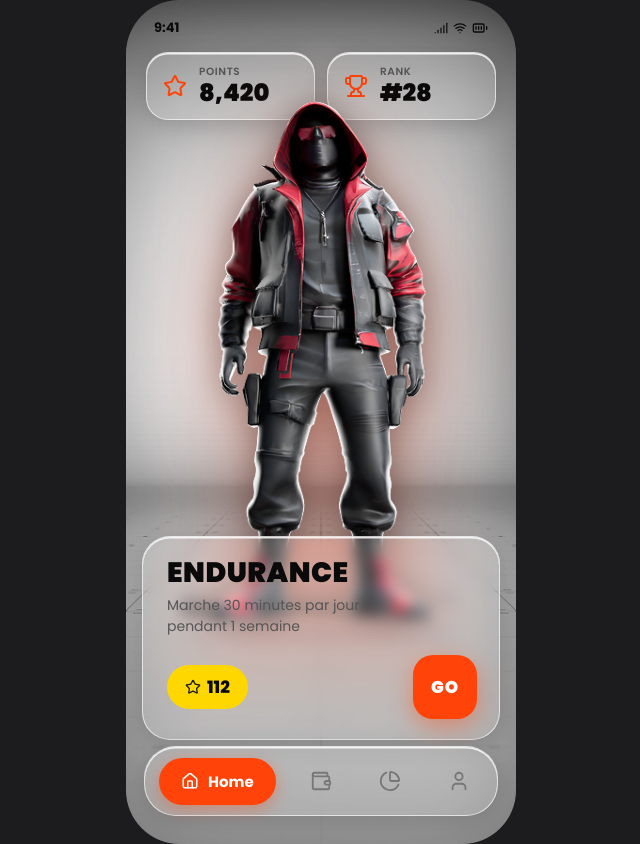
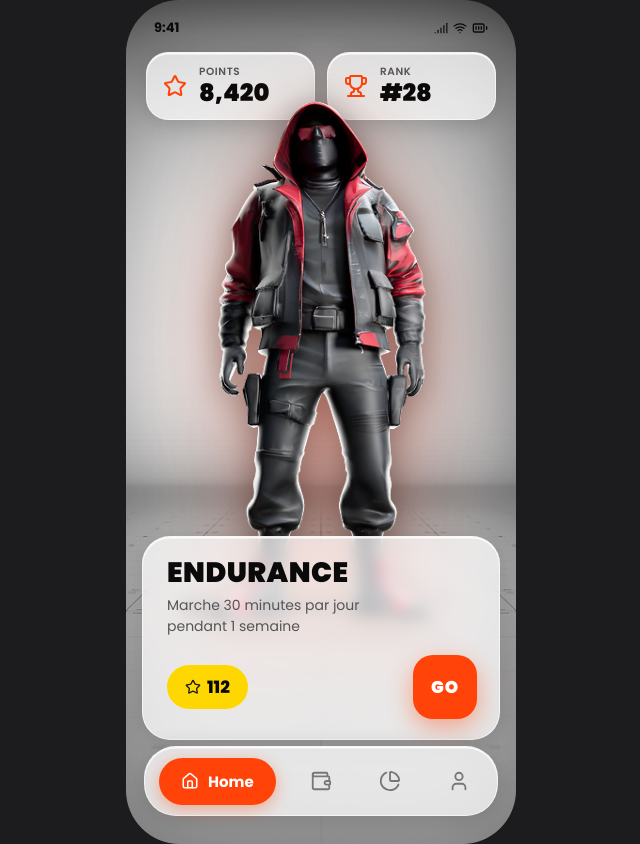
Before and after one commit to BenRoseH/vitae, a React (Vite) app: page / in a window 1280 px wide. Shown: the whole page, without its empty margins (319-959 px from the left). Built offline with nearby package versions, Linux system fonts and the light colour scheme.

Commit message:
Glass: bg #ffffffba

```diff
--- a/src/components/Phone.css
+++ b/src/components/Phone.css
@@ -30,7 +30,7 @@
 }
 
 .glass {
-  background: rgba(255,255,255,0.20);
+  background: #ffffffba;
   -webkit-backdrop-filter: blur(7px) saturate(2.2);
   backdrop-filter: blur(7px) saturate(2.2);
   will-change: backdrop-filter;
```
